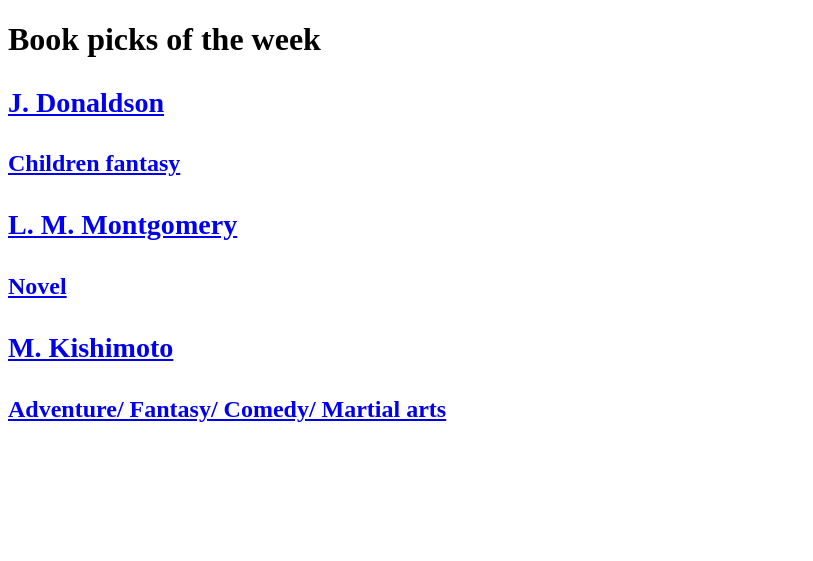
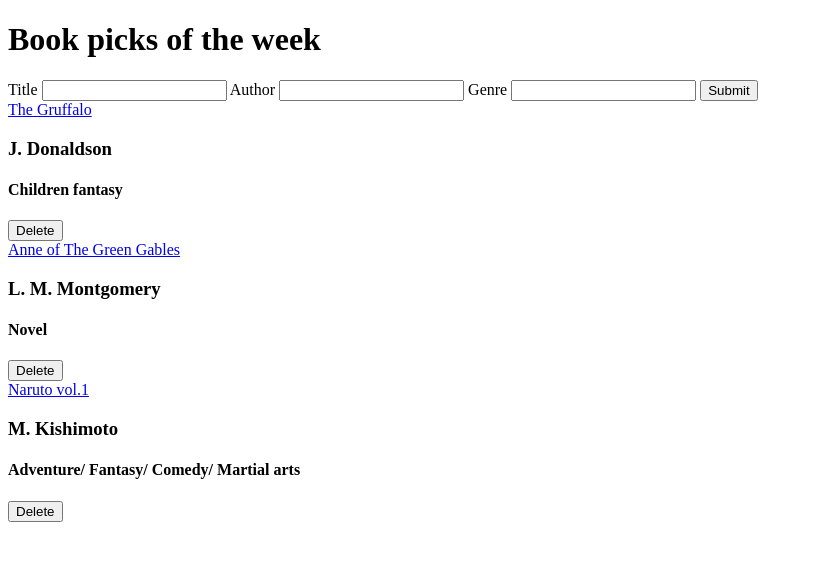
Before and after one commit to GINTARE07/w3_homework_book_store, a Flask app: page /book in a window 1280 px wide. Shown: the top 561 px of the page, without its empty margins (0-813 px from the left). Run offline with Flask 2, Linux system fonts and the light colour scheme.

Commit message:
mvp done

```diff
--- a/controllers/controller.py
+++ b/controllers/controller.py
@@ -1,8 +1,8 @@
-from flask import render_template
+from flask import render_template, request, redirect
 
 from app import app
 from models.book import Book
-from models.book_list import book_list
+from models.book_list import book_list, add_new_book, delete_book
 
 @app.route('/book')
 def index():
@@ -10,7 +10,22 @@ def index():
 
 
 @app.route('/book/<index>')
-def children_book():
-  children_book = book1
+def book(index):
+  return render_template('book1.html', book = book_list[int(index)])
 
   return render_template('order.html', book=children_book)
+
+@app.route('/book', methods = ['POST'])
+def add_book():
+    title = request.form["title"]
+    author = request.form["author"]
+    genre = request.form["genre"]
+    new_book = Book(title, author, genre)
+    add_new_book(new_book)
+
+    return  redirect('/books')
+    # return render_template('index.html', title='Library', book=book)
+@app.route('/events/delete/<title>', methods=['POST'])
+def delete(title):
+  delete_book(title)
+  return redirect('/events')
--- a/models/book_list.py
+++ b/models/book_list.py
@@ -6,5 +6,14 @@ book3 = Book("Naruto vol.1", "M. Kishimoto", "Adventure/ Fantasy/ Comedy/ Martia
 
 book_list = [book1, book2, book3]
 
-def chosen_book(book):
-    book = book1
+def add_new_book(book):
+    book_list.append(book)
+
+def delete_book(book_title):
+    book_to_delete = None
+    for book in book_list:
+        if book.title == book_title:
+            book_to_delete = book
+            break
+
+    book_list.remove(book_to_delete)
--- a/templates/index.html
+++ b/templates/index.html
@@ -9,17 +9,26 @@
 <body>
 
     <h1>Book picks of the week</h1>
+    <form action="/book" method="post">
+      <label for="title">Title</label>
+      <input type="text" name="title" id="title">
+      <label for="author">Author</label>
+      <input type="text" name="author" id="author">
+      <label for="genre">Genre</label>
+      <input type="text" name="genre" id="genre">
+      <button type="button" name ="submit">Submit</button>
+    </form>
     <div class="book-container">
         {% for book in book_list%}
-
         <div class="Book">
-
-            <h2><a href="http://127.0.0.1:5001/book/index" {{ book.title }}</h2>
+            <a href="{{ url_for("book", index=book_list.index(book))}}">{{book.title}}</a>
             <h3>{{ book.author }}</h3>
             <h4>{{ book.genre}}</h4>
+                <form class="form-inline" action="/book/delete/{{ book.title }}" method="POST">
+                <input type="submit" value="Delete">
+                </form>
         </div>
         {% endfor %}
-
-
+    </div>
 </body>
 </html>
```
Also changed, not shown: templates/book1.html (+11 -11 lines).
